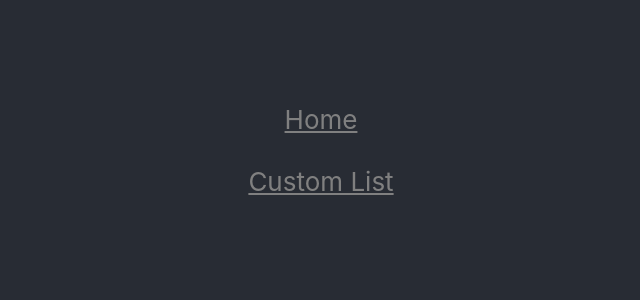
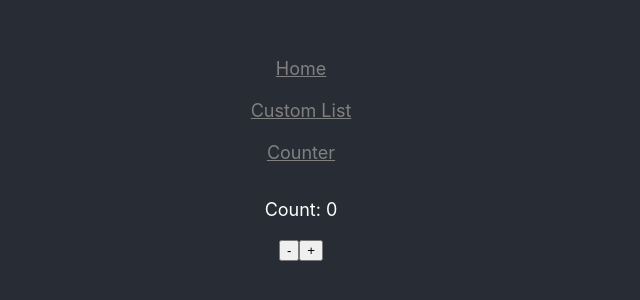
Before and after one commit to mihir-parikh/react-playground, a React (Create React App) app: page /counter in a window 1280 px wide. Before the commit this address had no page. Shown: the part 250-550 px from the top of the page, without its empty margins (339-979 px from the left). Built offline with nearby package versions, Linux system fonts and the light colour scheme.

Commit message:
Counter component, router & unit tests

```diff
--- a/src/App.css
+++ b/src/App.css
@@ -20,7 +20,7 @@
   flex-direction: column;
   align-items: center;
   justify-content: center;
-  font-size: calc(10px + 2vmin);
+  font-size: calc(10px + 1vmin);
   color: white;
 }
 
--- a/src/App.js
+++ b/src/App.js
@@ -1,6 +1,7 @@
 import './App.css';
 import CustomList from './components/CustomList/CustomList.tsx';
 import Navbar from './components/Navbar/Navbar.tsx';
+import Counter from './components/Counter/Counter.tsx';
 import { Routes, Route } from 'react-router-dom';
 
 function App() {
@@ -14,6 +15,11 @@ function App() {
             element={<CustomList items={["Item 1", "Item 2", "Item 3"]} />}
             data-testid="custom-list"
           />
+          <Route
+            path="/counter"
+            element={<Counter />}
+            data-testid="counter"
+          />
         </Routes>
       </header>
     </div>
--- /dev/null
+++ b/src/components/Counter/Counter.tsx
@@ -0,0 +1,14 @@
+import { useState } from "react";
+
+const Counter = () => {
+    const [count, setCount] = useState(0);
+    return (
+        <div>
+            <p>Count: {count}</p>
+            <button onClick={() => setCount(count - 1)}>-</button>
+            <button onClick={() => setCount(count + 1)}>+</button>
+        </div>
+    );
+};
+
+export default Counter;
--- a/src/components/Navbar/Navbar.tsx
+++ b/src/components/Navbar/Navbar.tsx
@@ -2,7 +2,7 @@ import { Link } from 'react-router-dom';
 
 const Navbar = () => {
     return (
-        <ul style={{ listStyleType: 'none' }}>
+        <ul style={{ listStyleType: 'none', paddingLeft: '0' }}>
             <li>
                 <Link to="/" style={{ color: 'grey' }}>Home</Link>
             </li>
@@ -10,6 +10,10 @@ const Navbar = () => {
             <li>
                 <Link to="/custom-list" style={{ color: 'grey' }}>Custom List</Link>
             </li>
+            <br />
+            <li>
+                <Link to="/counter" style={{ color: 'grey' }}>Counter</Link>
+            </li>
         </ul>
     );
 };
```
Also changed, not shown: 1 other file (tests, documents, lock files or other folders).
